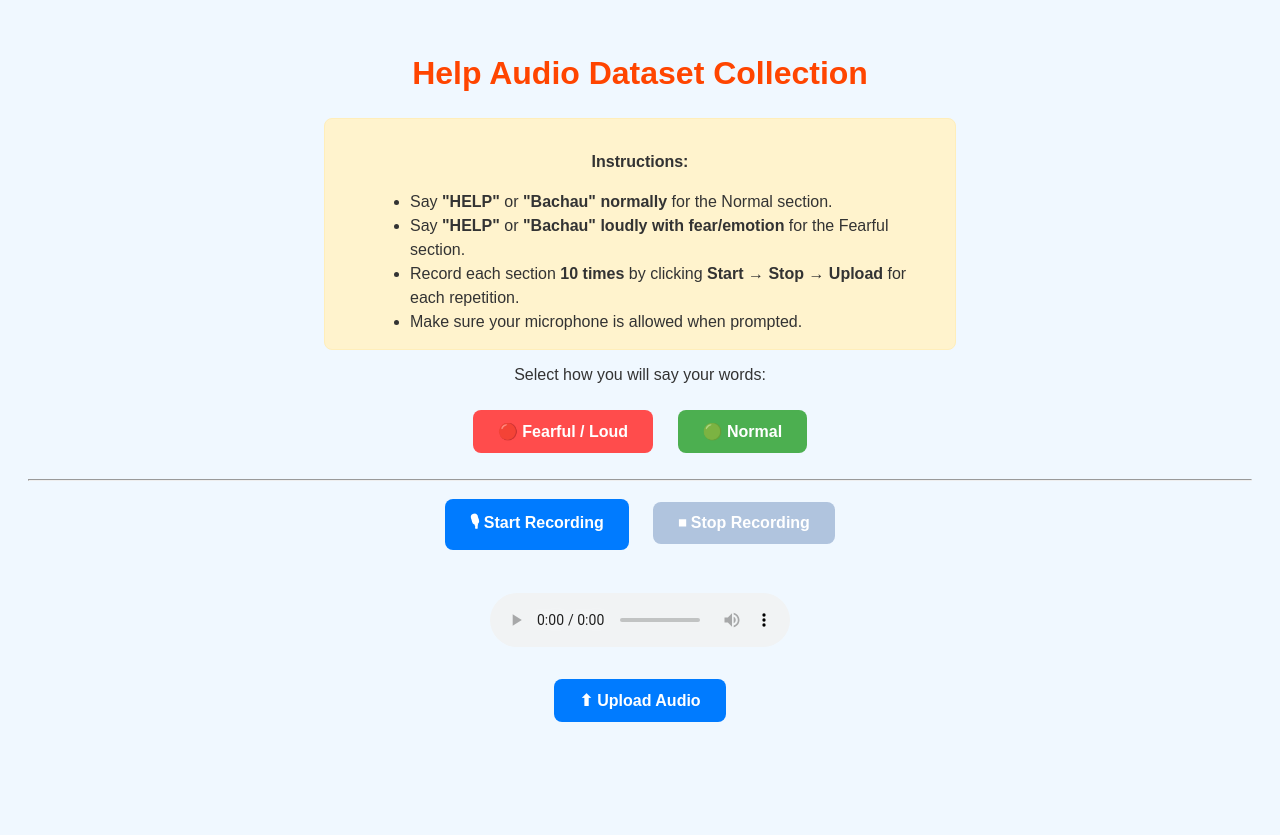
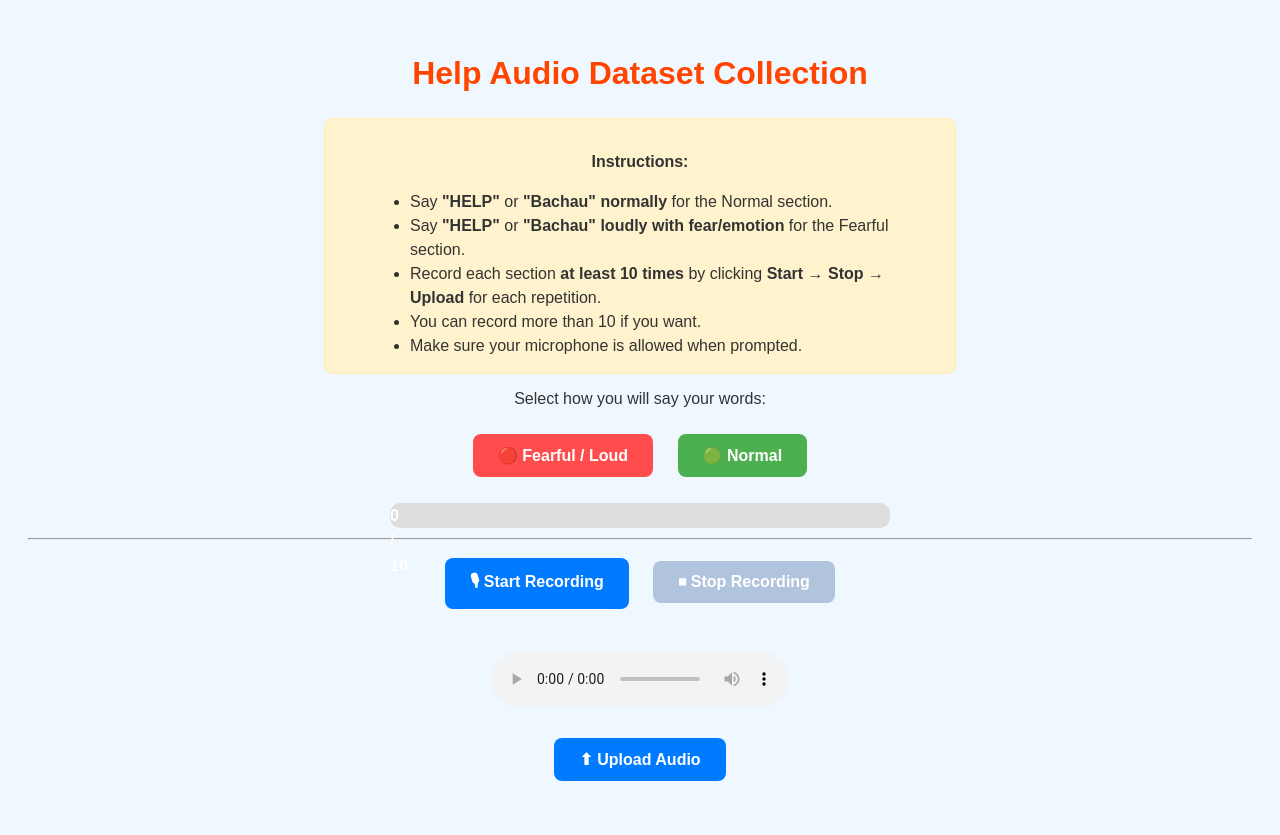
Before and after one commit to drishyagaire/help-audio-collector, a Flask app: page / in a window 1280 px wide. Before the commit the page ends 722 px from the top, so only its background shows below. Run offline with Flask 3, Linux system fonts and the light colour scheme.

Commit message:
Update index.html

```diff
--- a/templates/index.html
+++ b/templates/index.html
@@ -70,6 +70,28 @@
       font-weight: bold;
       margin-top: 15px;
       font-size: 1rem;
+      white-space: pre-line; /* allows line breaks */
+    }
+
+    .progress-container {
+      width: 80%;
+      max-width: 500px;
+      background-color: #ddd;
+      border-radius: 10px;
+      margin: 10px auto;
+      height: 25px;
+    }
+
+    .progress-bar {
+      height: 100%;
+      width: 0%;
+      background-color: #4caf50;
+      border-radius: 10px;
+      text-align: center;
+      color: white;
+      line-height: 25px;
+      font-weight: bold;
+      transition: width 0.3s;
     }
   </style>
 </head>
@@ -82,7 +104,8 @@
   <ul style="text-align:left; max-width:500px; margin:auto;">
     <li>Say <b>"HELP"</b> or <b>"Bachau"</b> <b>normally</b> for the Normal section.</li>
     <li>Say <b>"HELP"</b> or <b>"Bachau"</b> <b>loudly with fear/emotion</b> for the Fearful section.</li>
-    <li>Record each section <b>10 times</b> by clicking <b>Start → Stop → Upload</b> for each repetition.</li>
+    <li>Record each section <b>at least 10 times</b> by clicking <b>Start → Stop → Upload</b> for each repetition.</li>
+    <li>You can record more than 10 if you want.</li>
     <li>Make sure your microphone is allowed when prompted.</li>
   </ul>
 </div>
@@ -92,6 +115,12 @@
 <button class="normal" onclick="setCategory('normal')">🟢 Normal</button>
 
 <p id="status"></p>
+
+<!-- Progress bar -->
+<div class="progress-container">
+  <div id="progress-bar" class="progress-bar">0 / 10</div>
+</div>
+
 <hr>
 
 <button id="start">🎙 Start Recording</button>
@@ -103,7 +132,7 @@
 
 <button id="upload">⬆ Upload Audio</button>
 
-<!-- Message area for uploads -->
+<!-- Message area -->
 <p id="message"></p>
 
 <!-- JS file -->
```
